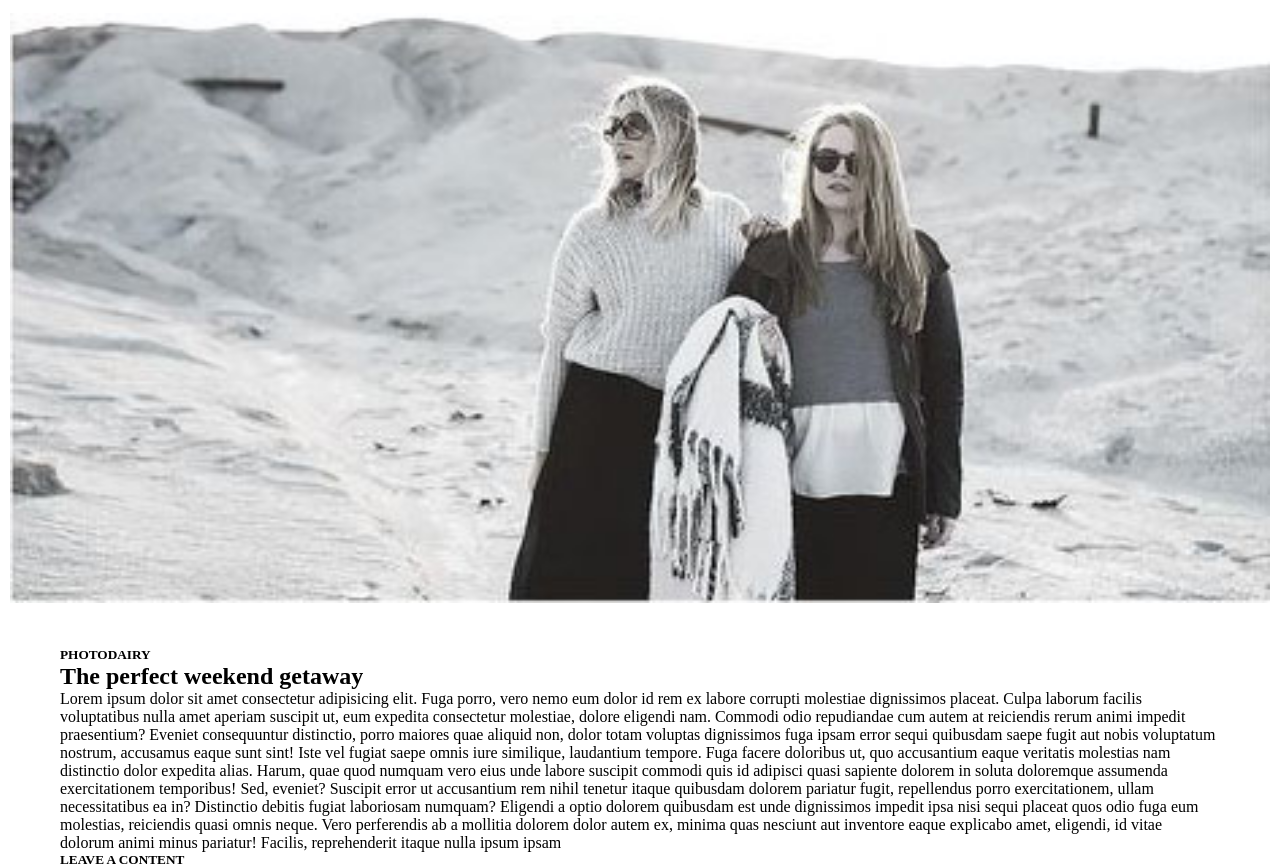
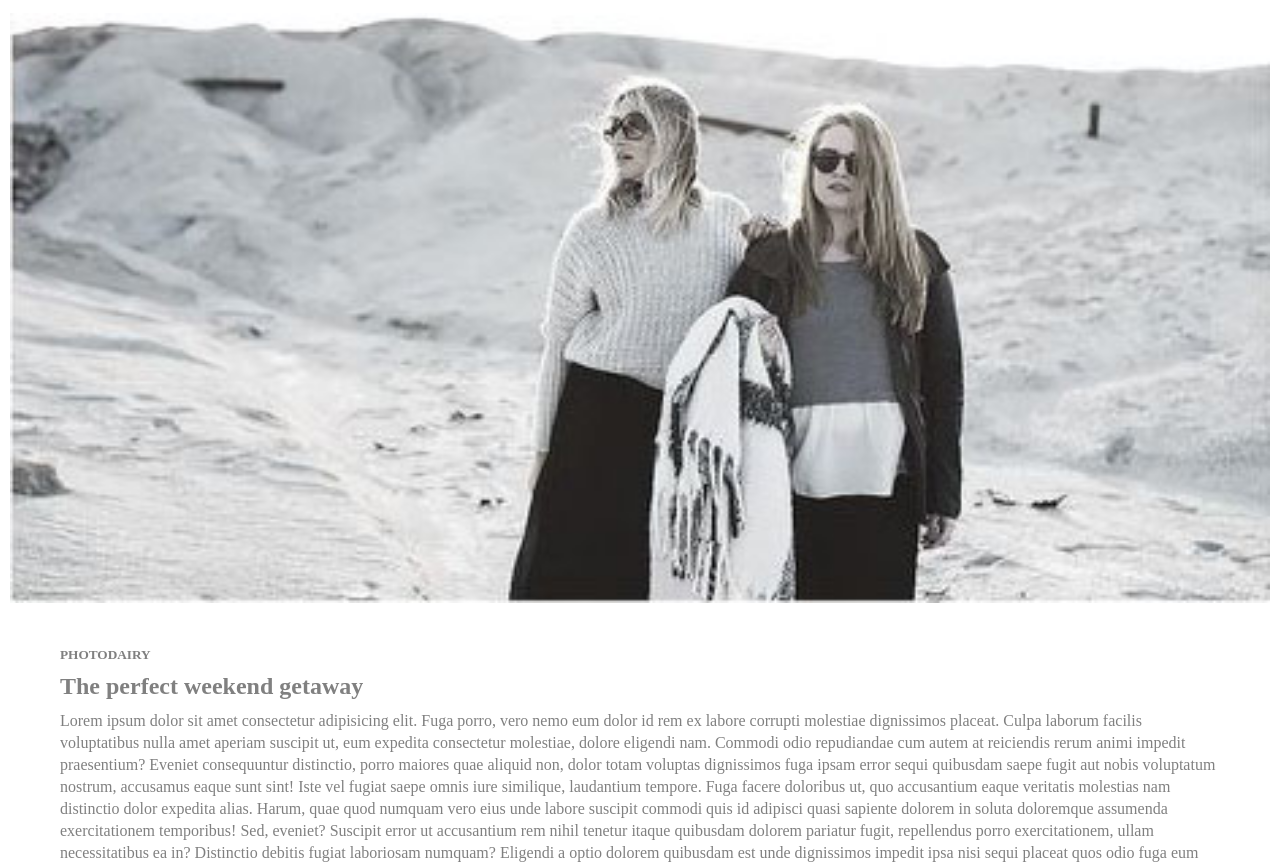
Before and after one commit to sakib14044/Minimo, a plain HTML site: page index.html in a window 1280 px wide. Shown: the part 105-971 px from the top of the page. Drawn offline with Linux system fonts and the light colour scheme.

Commit message:
Add files via upload
change

```diff
--- a/css/style.css
+++ b/css/style.css
@@ -1,6 +1,16 @@
 *{
 	margin: 0;
 	padding: 0;
+}
+p{
+	line-height: 22px;
+	color: gray;
+}
+h1{
+	color: gray;
+}
+h5{
+	color: gray;
 }
 header{
 
@@ -50,11 +60,11 @@ padding: 5px 60px;
 .photodairy h5{
 
 }
-.photodairy h5 h1{
-
+.photodairy h1{
+margin: 10px 0;
 }
-.photodairy h5 h1 p{
-
+.photodairy  p{
+margin-bottom: 10px;
 }
 .main-content{
 
```
